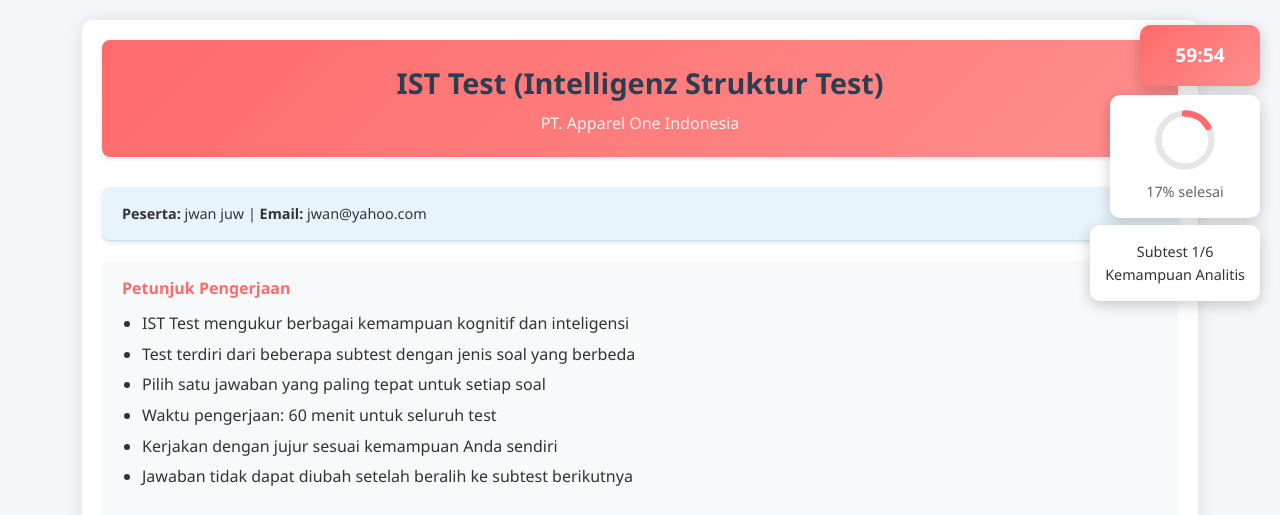
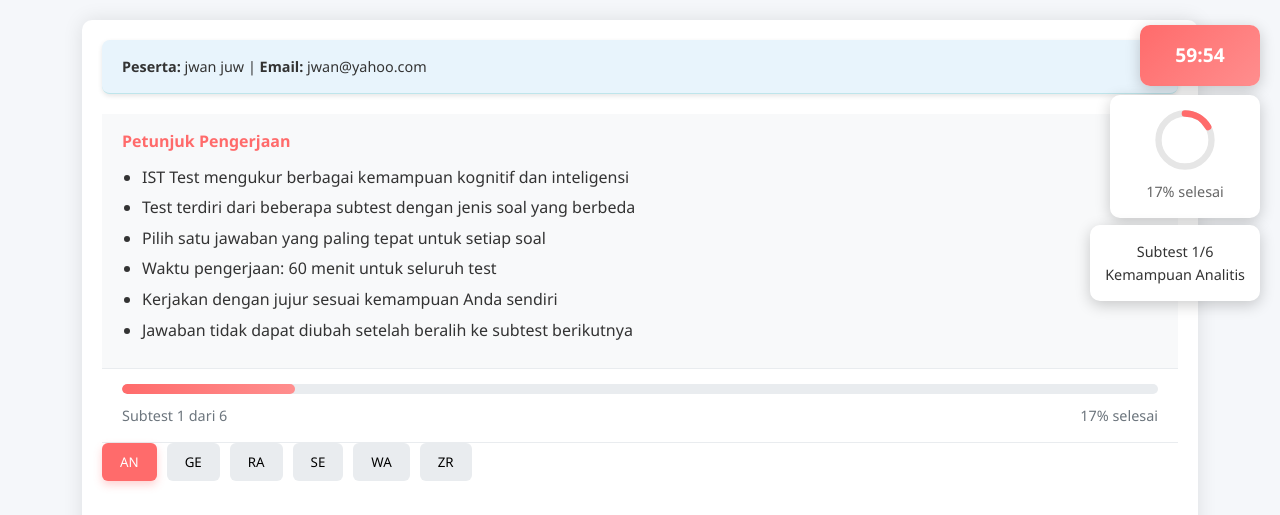
Before and after one commit to knuha21/engine-test-pt-aoi, a PHP site: page /pages/ist-test.php in a window 1280 px wide. Shown: the top 515 px of the page. Run offline with PHP 8.4, Linux system fonts and the light colour scheme; the visitor is signed in with stand-in values (Sample User, id 1); data comes from the database, SQL or seed files in the repository.

Commit message:
Update ist-test.php

```diff
--- a/pages/ist-test.php
+++ b/pages/ist-test.php
@@ -483,11 +483,6 @@
 </head>
 <body>
     <div class="container">
-        <header>
-            <h1>IST Test (Intelligenz Struktur Test)</h1>
-            <p class="subtitle">PT. Apparel One Indonesia</p>
-        </header>
-
         <!-- Floating Timer -->
         <div class="floating-timer" id="floating-timer">
             <div id="timer">60:00</div>
```
